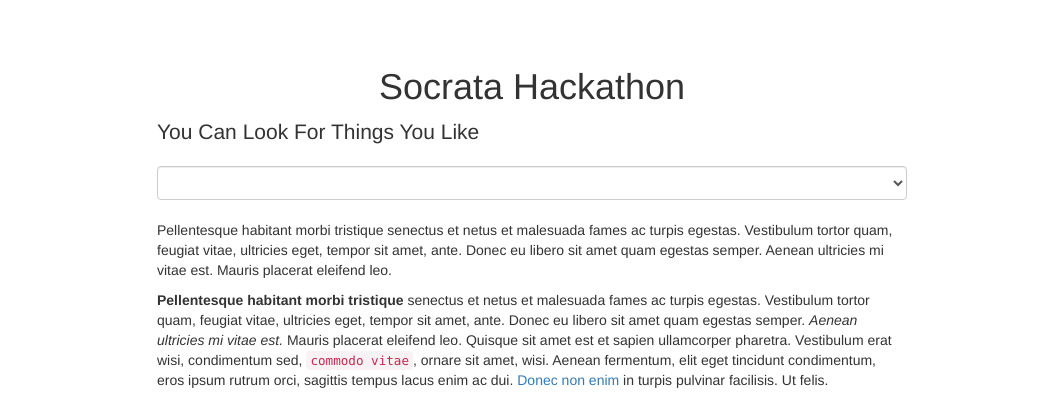
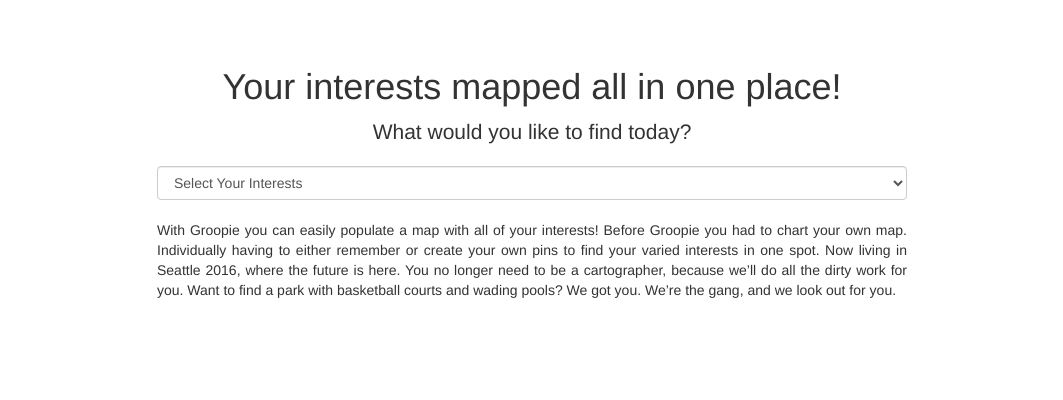
Before and after one commit to boetw/city-feature-finder, a website: page index.html in a window 1280 px wide. Shown: the part 533-933 px from the top of the page, without its empty margins (108-1171 px from the left). After the commit the page ends 843 px from the top, so only its background shows below. Drawn offline with nearby package versions, Linux system fonts and the light colour scheme; some packages are replaced by stand-ins of ours.

```diff
--- a/app.js
+++ b/app.js
@@ -58,6 +58,7 @@
           var infowindow = new google.maps.InfoWindow({
             content: content
           });
+          console.log(data[i].common_name);
           // var dataObj = JSON.parse(data);
           // console.log(dataObj);
           var marker = new google.maps.Marker({
--- a/index.html
+++ b/index.html
@@ -16,24 +16,21 @@
 
                 <div class="col-lg-8 col-lg-offset-2">
 
-                    <h1 class="text-center">Socrata Hackathon</h1>
+                    <h1 class="text-center"> Your interests mapped all in one place!</h1>
 
-                    <p class="lead">You Can Look For Things You Like</p>
+                    <p class="lead text-center">What would you like to find today?</p>
 
                     <select class="center-block form-control" id="dropdown">
-                      <option value="" selected> </option>
+                      <option value="" selected>Select Your Interests</option>
                       <option value="Parks">Parks</option>
-                      <option value="Landmarks">Off Leash</option>
+                      <option value="">Off Leash</option>
                       <option value="">Basketball courts</option>
                       <option value="">wading pools</option>
                       <option value="">children play area</option>
                     </select>
                     <br>
 
-                    <p>Pellentesque habitant morbi tristique senectus et netus et malesuada fames ac turpis egestas. Vestibulum tortor quam, feugiat vitae, ultricies eget, tempor sit amet, ante. Donec eu libero sit amet quam egestas semper. Aenean ultricies mi vitae est. Mauris placerat eleifend leo.</p>
-
-                    <p><strong>Pellentesque habitant morbi tristique</strong> senectus et netus et malesuada fames ac turpis egestas. Vestibulum tortor quam, feugiat vitae, ultricies eget, tempor sit amet, ante. Donec eu libero sit amet quam egestas semper. <em>Aenean ultricies mi vitae est.</em> Mauris placerat eleifend leo. Quisque sit amet est et sapien ullamcorper pharetra. Vestibulum erat wisi, condimentum sed, <code>commodo vitae</code>, ornare sit amet, wisi. Aenean fermentum, elit eget tincidunt condimentum, eros ipsum rutrum orci, sagittis tempus lacus enim ac dui. <a href="#">Donec non enim</a> in turpis pulvinar facilisis. Ut felis.</p>
-
+                    <p class="text-justify">With Groopie you can easily populate a map with all of your interests! Before Groopie you had to chart your own map. Individually having to either remember or create your own pins to find your varied interests in one spot. Now living in Seattle 2016, where the future is here. You no longer need to be a cartographer, because we’ll do all the dirty work for you. Want to find a park with basketball courts and wading pools? We got you. We’re the gang, and we look out for you.</p>
                 </div>
 
             </div>
```
